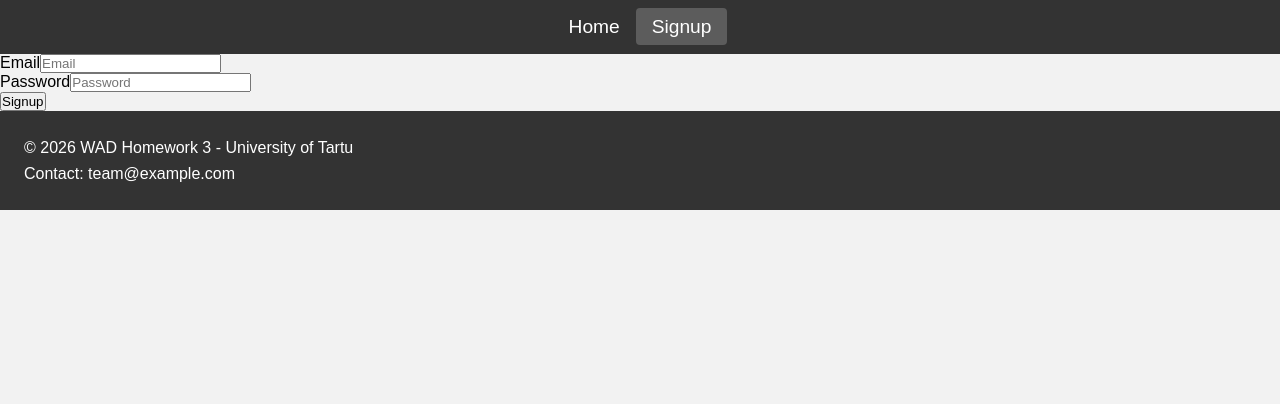
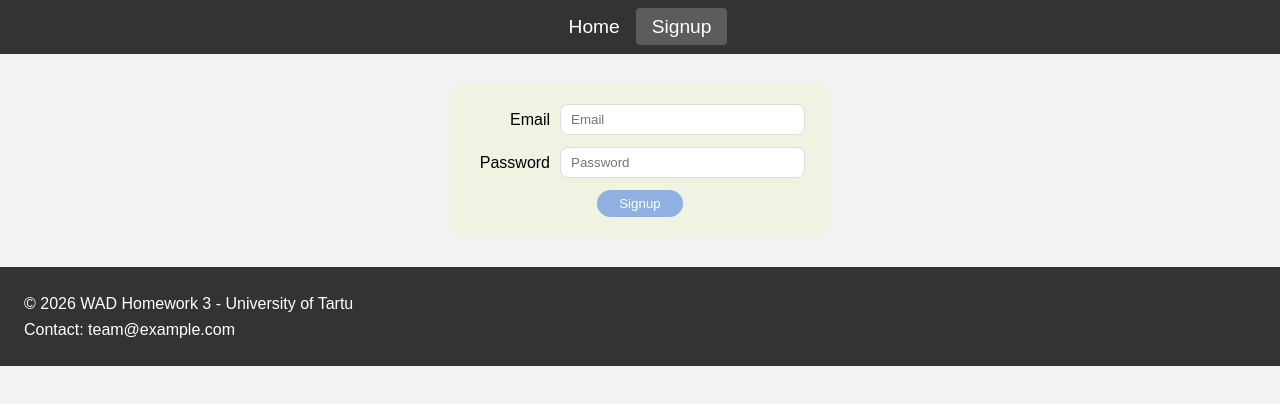
Before and after one commit to jurjenson/WAD_HW, a Vue app in the folder hw3/: page /signup in a window 1280 px wide. Shown: the top 404 px of the page. Built offline with nearby package versions, Linux system fonts and the light colour scheme.

Commit message:
added styling

```diff
--- a/hw3/src/views/SignupView.vue
+++ b/hw3/src/views/SignupView.vue
@@ -60,3 +60,72 @@ export default {
   },
 };
 </script>
+<style scoped>
+.signup {
+  display: flex;
+  justify-content: center;
+  padding: 30px 16px;
+}
+
+.signup-form {
+  width: 100%;
+  max-width: 380px;
+  background: #eef3e2;
+  padding: 20px 25px;
+  border-radius: 10px;
+  display: flex;
+  flex-direction: column;
+  gap: 12px;
+}
+
+.row {
+  display: flex;
+  align-items: center;
+  gap: 10px;
+}
+
+.row label {
+  width: 75px;
+  text-align: right;
+}
+
+.row input {
+  flex: 1;
+  padding: 7px 10px;
+  border: 1px solid #ddd;
+  border-radius: 8px;
+}
+
+.errors {
+  color: #c0392b;
+  font-size: 14px;
+}
+
+.errors p {
+  margin: 0;
+}
+
+.errors ul {
+  margin: 4px 0 0;
+  padding-left: 20px;
+}
+
+.success {
+  color: green;
+  margin: 0;
+}
+
+button {
+  align-self: center;
+  padding: 6px 22px;
+  border: none;
+  border-radius: 15px;
+  background: #8fb0e0;
+  color: white;
+  cursor: pointer;
+}
+
+button:hover {
+  background: #6f95d0;
+}
+</style>
```
